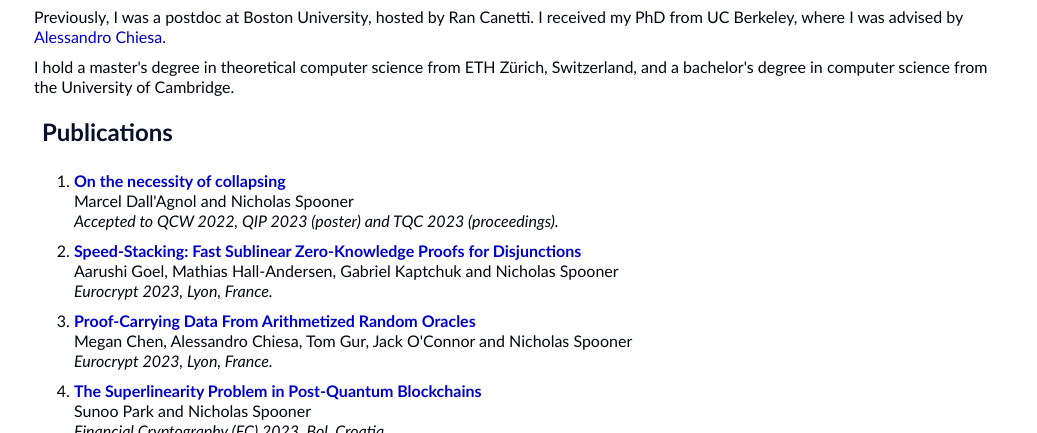
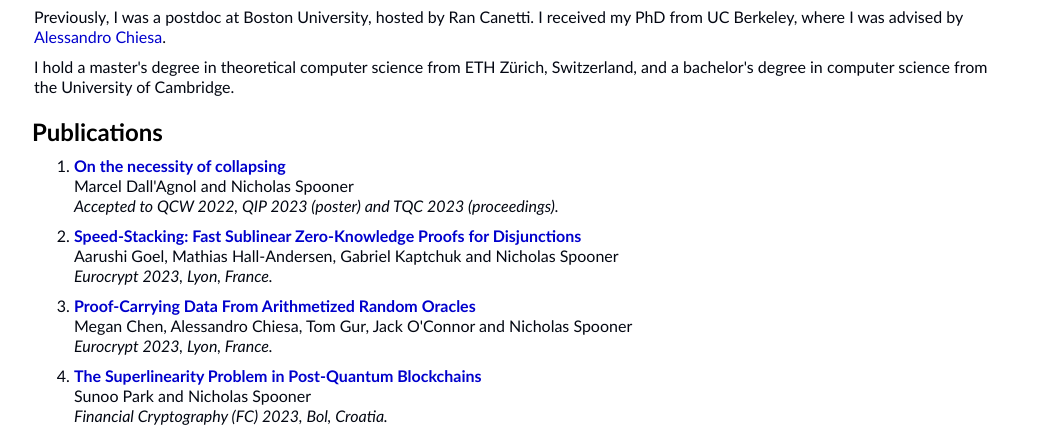
Before and after one commit to nickspoon/nickspoon.github.io, a plain HTML site: page index.html in a window 1280 px wide. Shown: the part 353-786 px from the top of the page, without its empty margins (126-1163 px from the left). Drawn offline with Linux system fonts and the light colour scheme.

Commit message:
sunoo is a css wizard

```diff
--- a/creativeinspiration.css
+++ b/creativeinspiration.css
@@ -72,7 +72,6 @@ color:#FFFFFF;
 text-align:center;
 font-size:15pt;
 float:left;
-
 }
 
 #bar .navLink a:hover
@@ -83,14 +82,11 @@ color:#E4EBFA;
 
 .contentTitle
 {
-width:960px;
-height:44px;
-margin-top:20px;
-margin-left:40px;
-margin-right:25px;
 font-size:18pt;
 font-weight:bold;
-color:#071027;
+padding-left:30px;
+padding-right:30px;
+padding-top:20px;
 }
 
 
```
